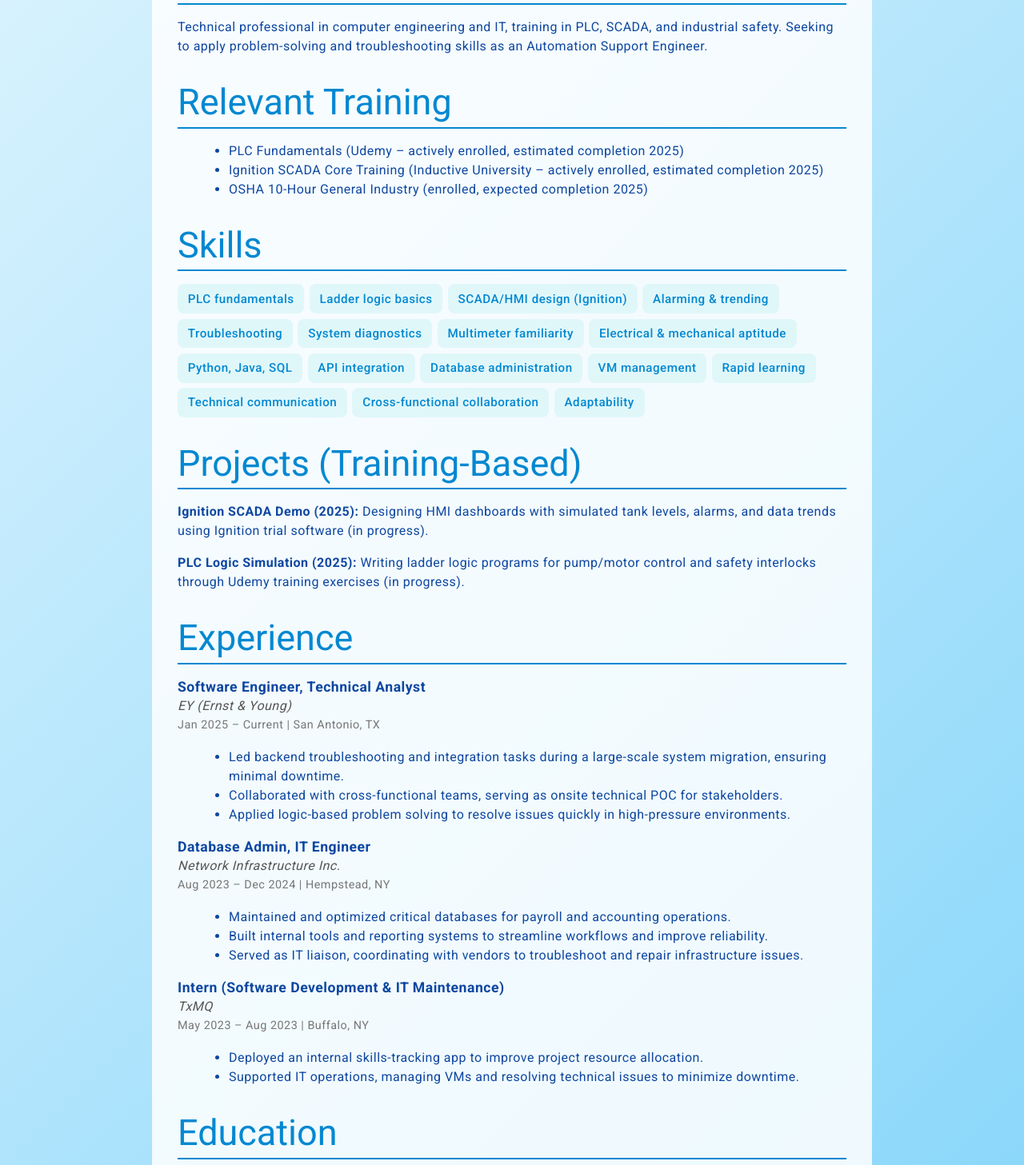
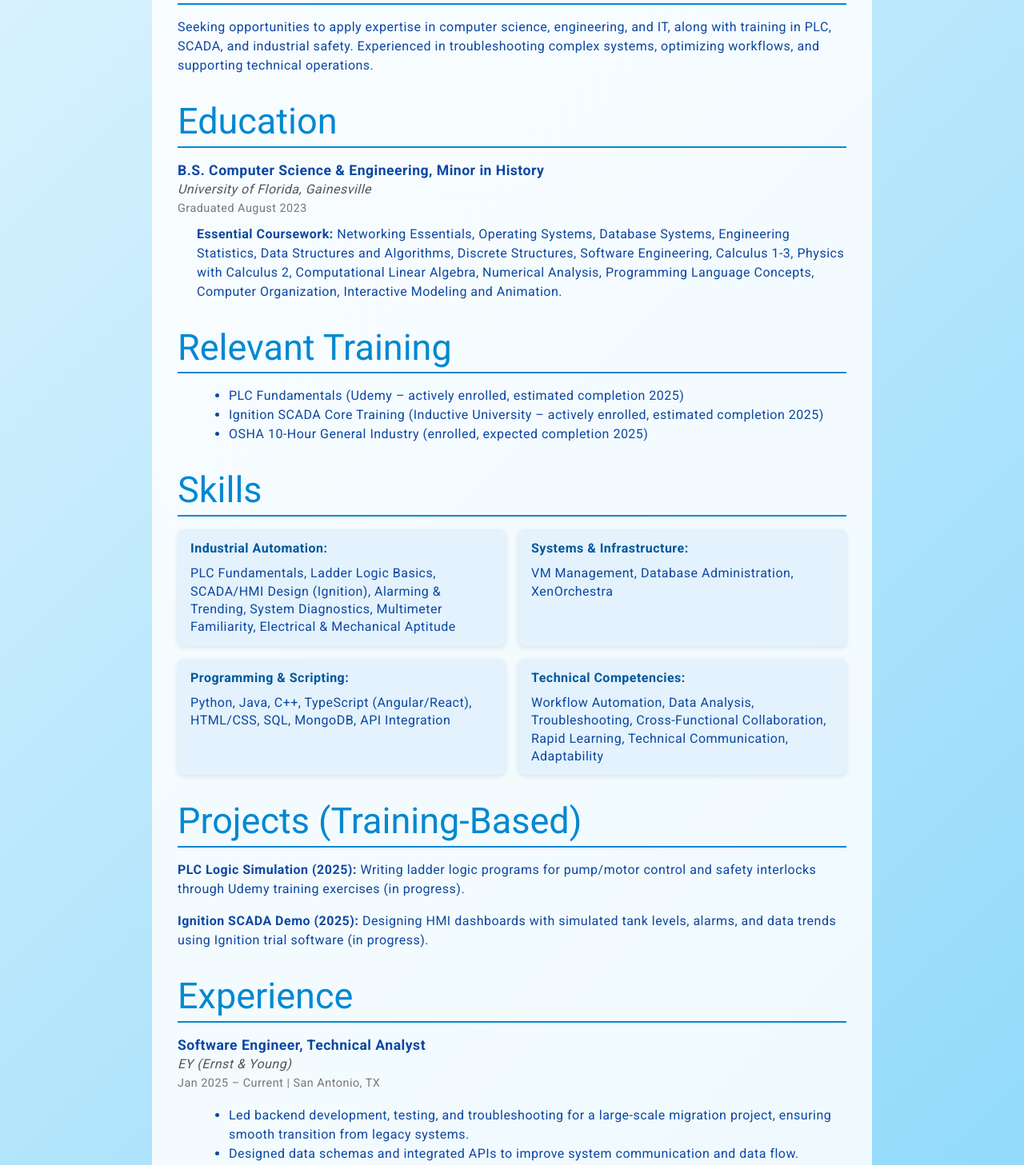
Before and after one commit to ashwom2017/aidan-portfolio, an Angular app in the folder frontend/: page /resume in a window 1280 px wide. Shown: the part 373-1830 px from the top of the page at 80% size. Built offline with nearby package versions, Linux system fonts and the light colour scheme.

Commit message:
resume changes

```diff
--- a/frontend/src/app/resume/resume.component.css
+++ b/frontend/src/app/resume/resume.component.css
@@ -114,3 +114,28 @@ ul {
   margin-left: 1.5rem;
   margin-top: 0.5rem;
 }
+
+.skills-grid {
+  display: grid;
+  grid-template-columns: 1fr 1fr;
+  gap: 16px;
+  margin-top: 16px;
+}
+
+.skill-box {
+  background-color: #e3f2fd;
+  padding: 12px 16px;
+  border-radius: 8px;
+  box-shadow: 0 2px 6px rgba(0,0,0,0.1);
+}
+
+.skill-box strong {
+  display: block;
+  margin-bottom: 8px;
+  color: #01579b;
+}
+
+.skill-box p {
+  margin: 0;
+  line-height: 1.4;
+}
--- a/frontend/src/app/resume/resume.component.html
+++ b/frontend/src/app/resume/resume.component.html
@@ -16,7 +16,20 @@
     <!-- Objective -->
     <section>
       <h2>Objective</h2>
-      <p>Technical professional in computer engineering and IT, training in PLC, SCADA, and industrial safety. Seeking to apply problem-solving and troubleshooting skills as an Automation Support Engineer.</p>
+      <p>Seeking opportunities to apply expertise in computer science, engineering, and IT, along with training in PLC, SCADA, and industrial safety. Experienced in troubleshooting complex systems, optimizing workflows, and supporting technical operations.</p>
+    </section>
+
+    <section>
+      <h2>Education</h2>
+
+      <div class="education">
+        <div class="education-degree">B.S. Computer Science & Engineering, Minor in History</div>
+        <div class="education-school">University of Florida, Gainesville</div>
+        <div class="education-dates">Graduated August 2023</div>
+        <p class="education-coursework">
+          <b>Essential Coursework:</b> Networking Essentials, Operating Systems, Database Systems, Engineering Statistics, Data Structures and Algorithms, Discrete Structures, Software Engineering, Calculus 1-3, Physics with Calculus 2, Computational Linear Algebra, Numerical Analysis, Programming Language Concepts, Computer Organization, Interactive Modeling and Animation.
+        </p>
+      </div>
     </section>
 
     <!-- Relevant Training -->
@@ -32,23 +45,30 @@
     <!-- Skills -->
     <section>
       <h2>Skills</h2>
-      <div class="skills">
-        <div class="skill">PLC fundamentals</div>
-        <div class="skill">Ladder logic basics</div>
-        <div class="skill">SCADA/HMI design (Ignition)</div>
-        <div class="skill">Alarming & trending</div>
-        <div class="skill">Troubleshooting</div>
-        <div class="skill">System diagnostics</div>
-        <div class="skill">Multimeter familiarity</div>
-        <div class="skill">Electrical & mechanical aptitude</div>
-        <div class="skill">Python, Java, SQL</div>
-        <div class="skill">API integration</div>
-        <div class="skill">Database administration</div>
-        <div class="skill">VM management</div>
-        <div class="skill">Rapid learning</div>
-        <div class="skill">Technical communication</div>
-        <div class="skill">Cross-functional collaboration</div>
-        <div class="skill">Adaptability</div>
+      <div class="skills-grid">
+        <!-- Industrial Automation -->
+        <div class="skill-box">
+          <strong>Industrial Automation:</strong>
+          <p>PLC Fundamentals, Ladder Logic Basics, SCADA/HMI Design (Ignition), Alarming & Trending, System Diagnostics, Multimeter Familiarity, Electrical & Mechanical Aptitude</p>
+        </div>
+
+        <!-- Systems & Infrastructure -->
+        <div class="skill-box">
+          <strong>Systems & Infrastructure:</strong>
+          <p>VM Management, Database Administration, XenOrchestra</p>
+        </div>
+
+        <!-- Programming & Scripting -->
+        <div class="skill-box">
+          <strong>Programming & Scripting:</strong>
+          <p>Python, Java, C++, TypeScript (Angular/React), HTML/CSS, SQL, MongoDB, API Integration</p>
+        </div>
+
+        <!-- Technical Competencies -->
+        <div class="skill-box">
+          <strong>Technical Competencies:</strong>
+          <p>Workflow Automation, Data Analysis, Troubleshooting, Cross-Functional Collaboration, Rapid Learning, Technical Communication, Adaptability</p>
+        </div>
       </div>
     </section>
 
@@ -56,10 +76,10 @@
     <section>
       <h2>Projects (Training-Based)</h2>
       <div class="project">
-        <strong>Ignition SCADA Demo (2025):</strong> Designing HMI dashboards with simulated tank levels, alarms, and data trends using Ignition trial software (in progress).
+        <strong>PLC Logic Simulation (2025):</strong> Writing ladder logic programs for pump/motor control and safety interlocks through Udemy training exercises (in progress).
       </div>
       <div class="project">
-        <strong>PLC Logic Simulation (2025):</strong> Writing ladder logic programs for pump/motor control and safety interlocks through Udemy training exercises (in progress).
+        <strong>Ignition SCADA Demo (2025):</strong> Designing HMI dashboards with simulated tank levels, alarms, and data trends using Ignition trial software (in progress).
       </div>
     </section>
 
@@ -71,9 +91,10 @@
         <div class="job-company">EY (Ernst & Young)</div>
         <div class="dates-location">Jan 2025 – Current | San Antonio, TX</div>
         <ul>
-          <li>Led backend troubleshooting and integration tasks during a large-scale system migration, ensuring minimal downtime.</li>
-          <li>Collaborated with cross-functional teams, serving as onsite technical POC for stakeholders.</li>
-          <li>Applied logic-based problem solving to resolve issues quickly in high-pressure environments.</li>
+          <li>Led backend development, testing, and troubleshooting for a large-scale migration project, ensuring smooth transition from legacy systems.</li>
+          <li>Designed data schemas and integrated APIs to improve system communication and data flow.</li>
+          <li>Collaborated with cross-functional teams to support successful system integrations and resolve technical issues quickly.</li>
+          <li>Served as onsite POC for the Rating Service Layer team, facilitating communication between stakeholders.</li>
         </ul>
       </div>
 
@@ -82,9 +103,9 @@
         <div class="job-company">Network Infrastructure Inc.</div>
         <div class="dates-location">Aug 2023 – Dec 2024 | Hempstead, NY</div>
         <ul>
-          <li>Maintained and optimized critical databases for payroll and accounting operations.</li>
-          <li>Built internal tools and reporting systems to streamline workflows and improve reliability.</li>
-          <li>Served as IT liaison, coordinating with vendors to troubleshoot and repair infrastructure issues.</li>
+          <li>Maintained and optimized company databases, improving payroll and accounting efficiency.</li>
+          <li>Built Angular applications and reporting tools to streamline workflows and enhance operational visibility.</li>
+          <li>Served as primary IT liaison, coordinating with vendors to troubleshoot and resolve system issues.</li>
         </ul>
       </div>
 
@@ -93,26 +114,13 @@
         <div class="job-company">TxMQ</div>
         <div class="dates-location">May 2023 – Aug 2023 | Buffalo, NY</div>
         <ul>
-          <li>Deployed an internal skills-tracking app to improve project resource allocation.</li>
-          <li>Supported IT operations, managing VMs and resolving technical issues to minimize downtime.</li>
+          <li>Designed and deployed an Angular-based internal skills database to improve project resource allocation.</li>
+          <li>Provided technical support and managed virtual machines for internal and client-facing operations.</li>
+          <li>Collaborated with teams to troubleshoot issues and minimize downtime.</li>
         </ul>
       </div>
     </section>
 
-    <section>
-      <h2>Education</h2>
-
-      <div class="education">
-        <div class="education-degree">B.S. Computer Science & Engineering, Minor in History</div>
-        <div class="education-school">University of Florida, Gainesville</div>
-        <div class="education-dates">Graduated August 2023</div>
-        <p class="education-coursework">
-          <b>Essential Coursework:</b> Networking Essentials, Operating Systems, Database Systems, Engineering Statistics, Data Structures and Algorithms, Discrete Structures, Software Engineering, Calculus 1-3, Physics with Calculus 2, Computational Linear Algebra, Numerical Analysis, Programming Language Concepts, Computer Organization, Interactive Modeling and Animation.
-        </p>
-      </div>
-    </section>
-
-
   </main>
 </body>
 </html>
--- a/frontend/src/styles.css
+++ b/frontend/src/styles.css
@@ -9,7 +9,6 @@ html, body {
 }
 
 body {
-  margin: 0;
   background: linear-gradient(135deg, #e1f5fe 0%, #81d4fa 100%);
 }
 
```
